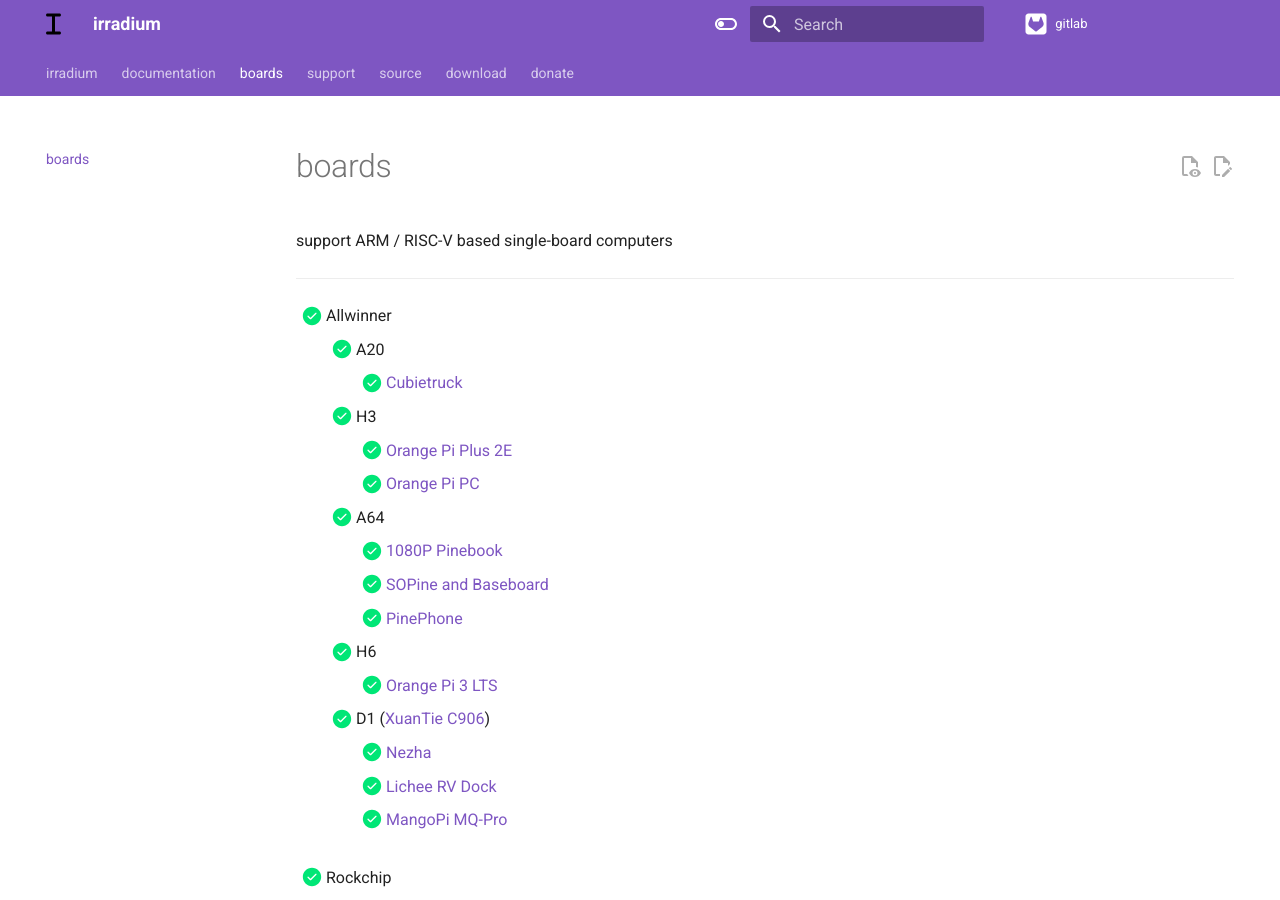
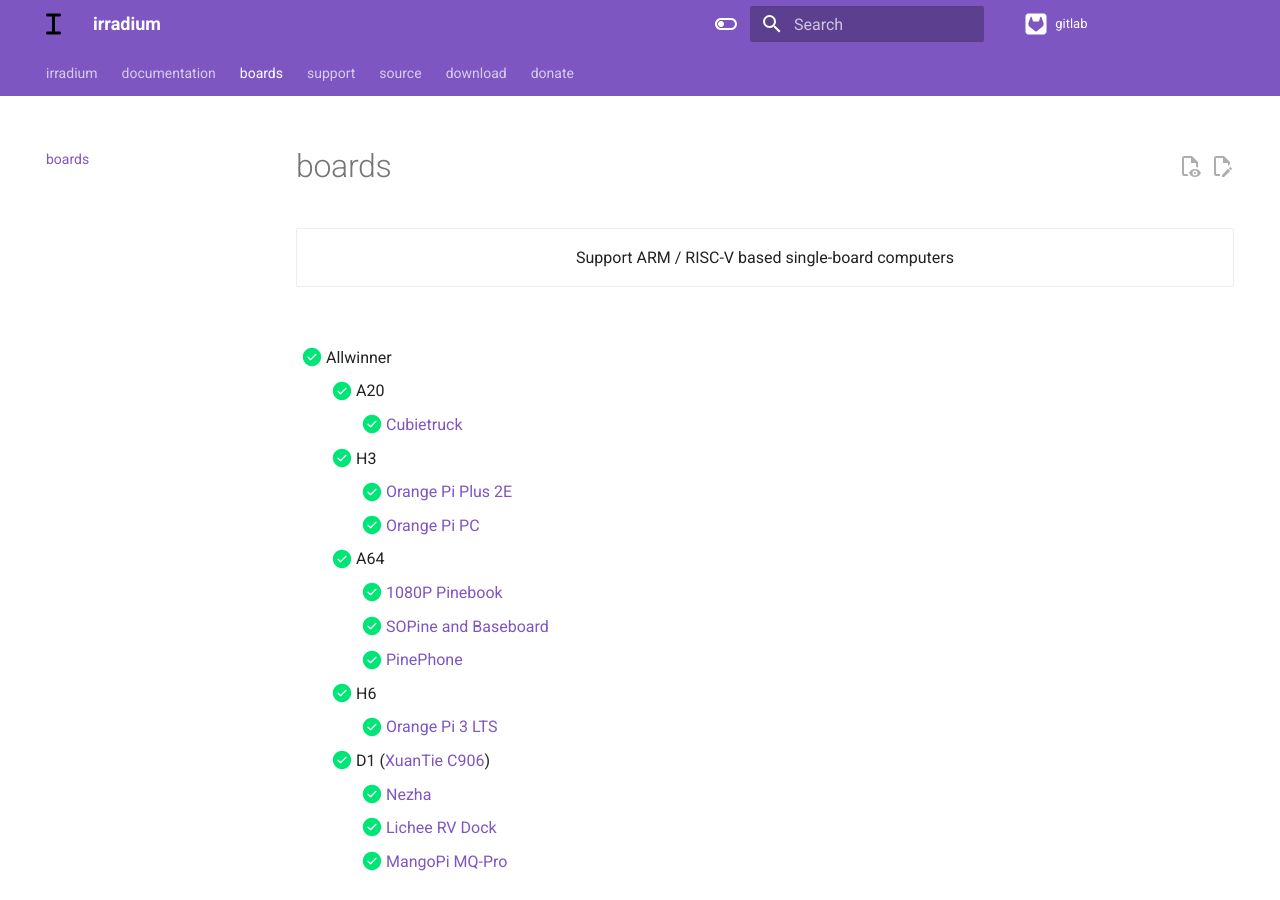
Before and after one commit to sndwvs/irradium.org, an MkDocs documentation site: the page built from docs/boards.md, in a window 1280 px wide and 900 px high. Built offline with MkDocs 1.6.1 and Material for MkDocs 9.7.7, drawn with Linux system fonts in a browser that asks for light colours; comment, search, counter and statistics services are not loaded.

Commit message:
docs/boards.md: add grid block

```diff
--- a/docs/boards.md
+++ b/docs/boards.md
@@ -1,6 +1,11 @@
-support ARM / RISC-V based single-board computers
 
----
+<div class="grid cards" markdown>
+
+- <figure markdown="span">Support ARM / RISC-V based single-board computers</figure>
+
+</div>
+
+</br>
 
 - [x] Allwinner
   - [x] A20
```
